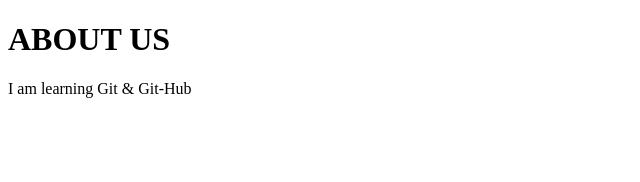
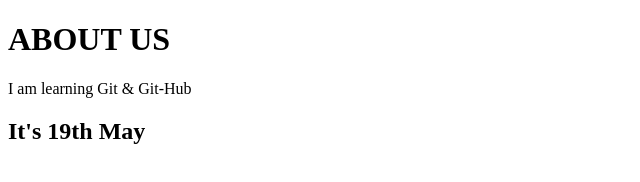
Before and after one commit to PrateekBisht701/00_learning-git, a plain HTML site: page about.html in a window 1280 px wide. Shown: the whole page, without its empty margins (0-640 px from the left). Drawn offline with Linux system fonts and the light colour scheme.

Commit message:
add h2 in about.html

```diff
--- a/about.html
+++ b/about.html
@@ -9,5 +9,7 @@
 <body>
     <h1>ABOUT US</h1>
     <p>I am learning Git & Git-Hub</p>
+
+    <h2>It's 19th May</h2>
 </body>
 </html>
```
